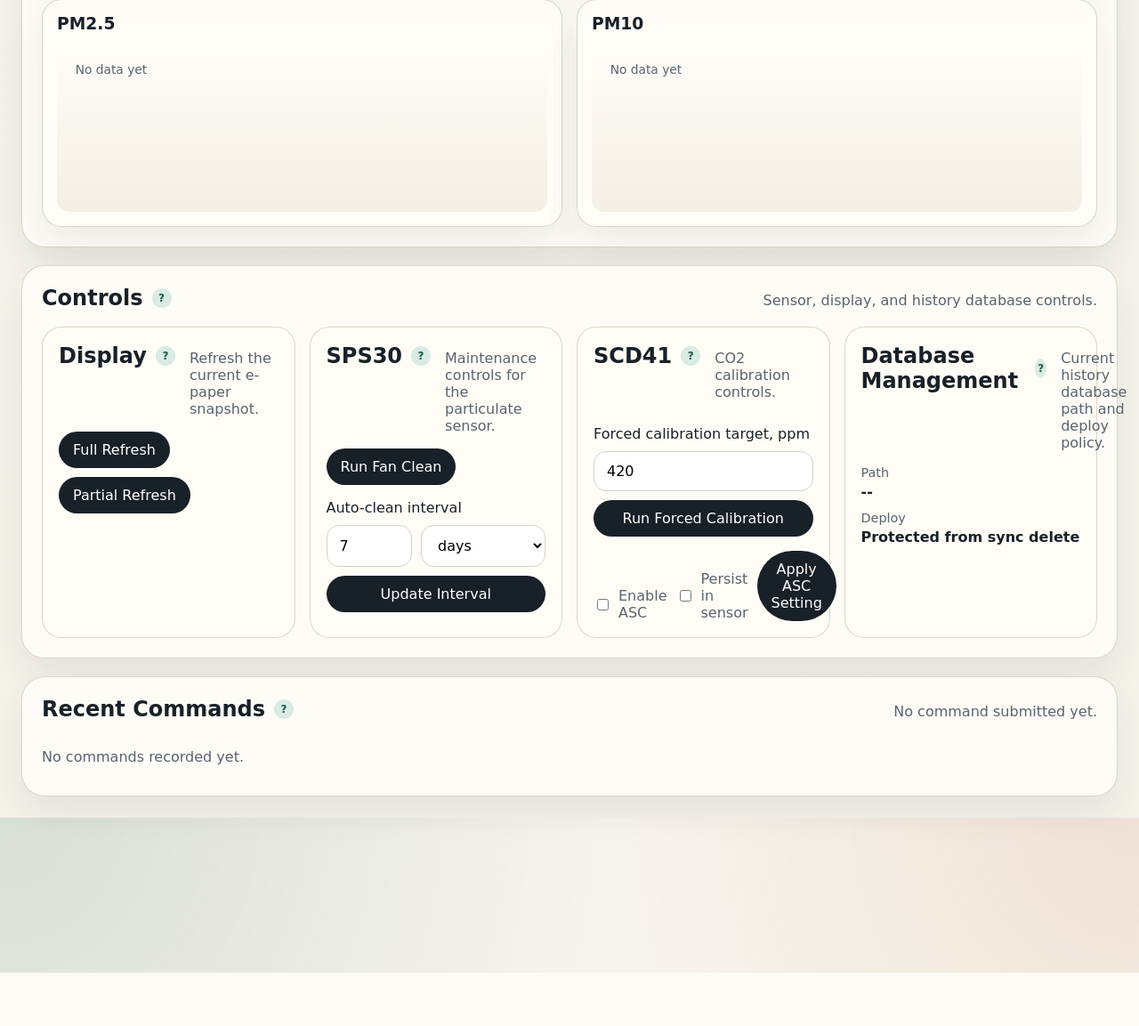
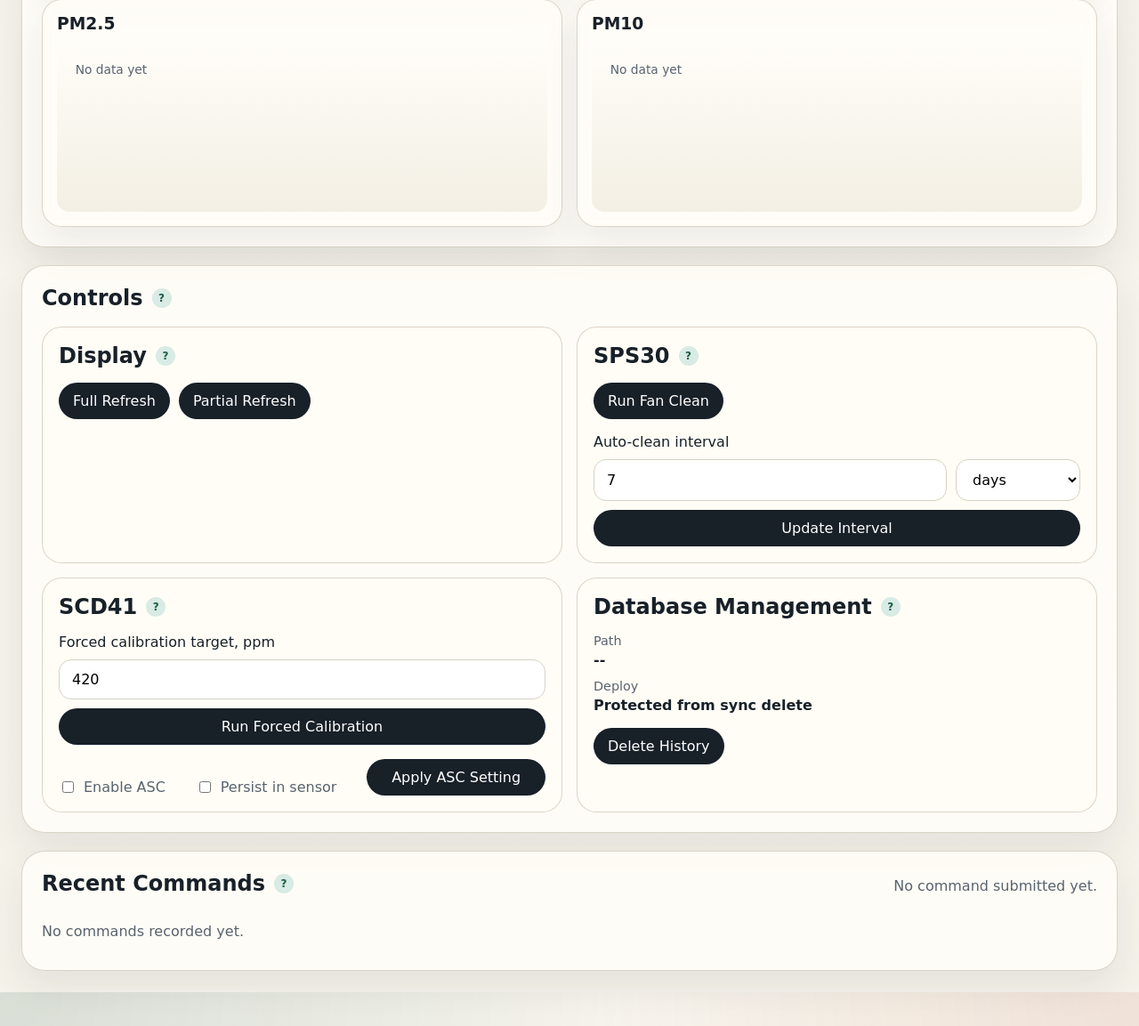
Before and after one commit to andriydread/pi-zero2w-sensors-playground, a Flask app: page / in a window 1280 px wide; the page is wider, and only the part inside the window is pictured. Shown: the part 1350-2503 px from the top of that part at 89% size. Before the commit the page ends 2443 px from the top of that part, so only its background shows below. Run offline with Flask 3, Linux system fonts and the light colour scheme; data that the repository does not hold is empty.

Commit message:
Tighten dashboard controls and forecast layout

```diff
--- a/dashboard/app.py
+++ b/dashboard/app.py
@@ -61,6 +61,12 @@ def create_app() -> Flask:
             }
         )
 
+
+    @app.delete("/api/history")
+    def api_delete_history() -> Any:
+        deleted_rows = database.delete_history()
+        return jsonify({"status": f"Deleted {deleted_rows} history rows."})
+
     @app.post("/api/commands")
     def api_commands() -> Any:
         body: Dict[str, Any] = request.get_json(silent=True) or {}
--- a/dashboard/static/dashboard.css
+++ b/dashboard/static/dashboard.css
@@ -157,7 +157,7 @@ button, input, select {
   color: var(--accent);
 }
 .help-popover p {
-  margin: 0 0 10px;
+  margin: 0;
 }
 .help-popover ul {
   margin: 0;
@@ -188,7 +188,6 @@ button, input, select {
   background: linear-gradient(180deg, rgba(255,255,255,0.8), rgba(216,235,228,0.45));
   display: grid;
   gap: 10px;
-  min-height: 196px;
 }
 .forecast-card p {
   margin: 0;
@@ -202,12 +201,11 @@ button, input, select {
   text-align: center;
 }
 .forecast-body {
-  display: grid;
-  grid-template-columns: auto auto;
-  align-items: end;
-  justify-content: center;
-  column-gap: 10px;
-  min-height: 124px;
+  display: flex;
+  align-items: flex-end;
+  gap: 8px;
+  width: fit-content;
+  margin: 0 auto;
 }
 .forecast-icon {
   width: 88px;
@@ -217,7 +215,7 @@ button, input, select {
 }
 .forecast-stats {
   display: grid;
-  gap: 6px;
+  gap: 4px;
   justify-items: start;
   text-align: left;
 }
@@ -241,6 +239,9 @@ button, input, select {
 }
 .range-switch button.active {
   background: var(--accent);
+}
+.button-danger {
+  background: var(--warning);
 }
 .chart-grid {
   display: grid;
@@ -283,7 +284,7 @@ button, input, select {
 }
 .controls-grid {
   display: grid;
-  grid-template-columns: repeat(4, minmax(0, 1fr));
+  grid-template-columns: repeat(2, minmax(0, 1fr));
   gap: 16px;
   margin-top: 18px;
 }
@@ -294,7 +295,7 @@ button, input, select {
   border: 1px solid rgba(215, 209, 195, 0.9);
 }
 .control-card .panel-head {
-  min-height: 76px;
+  min-height: 0;
 }
 .info-list {
   display: grid;
@@ -376,12 +377,6 @@ input[type="number"], select {
   color: var(--muted);
   padding: 12px 0;
 }
-@media (max-width: 1200px) {
-  .controls-grid {
-    grid-template-columns: repeat(2, minmax(0, 1fr));
-  }
-}
-
 @media (max-width: 980px) {
   .hero,
   .metrics,
--- a/dashboard/static/dashboard.js
+++ b/dashboard/static/dashboard.js
@@ -310,6 +310,19 @@ async function submitCommand(command, payload = {}) {
   await refreshAll();
 }
 
+
+async function deleteHistory() {
+  const confirmed = window.confirm('Delete all stored history measurements? This cannot be undone.');
+  if (!confirmed) {
+    return;
+  }
+
+  const response = await fetch('/api/history', { method: 'DELETE' });
+  const data = await response.json();
+  document.getElementById('command-status').textContent = response.ok ? data.status : (data.error || 'Delete history failed');
+  await refreshAll();
+}
+
 function installActions() {
   document.querySelectorAll('[data-command]').forEach((button) => {
     button.addEventListener('click', async () => {
@@ -348,6 +361,8 @@ function installActions() {
     await submitCommand('scd41_set_asc', { enabled, persist });
   });
 
+  document.getElementById('delete-history-button').addEventListener('click', deleteHistory);
+
   ['chart-temp', 'chart-humid', 'chart-co2', 'chart-aqi', 'chart-pm25', 'chart-pm10'].forEach(installChartHover);
 }
 
--- a/dashboard/templates/index.html
+++ b/dashboard/templates/index.html
@@ -93,19 +93,11 @@
           <h2>Controls</h2>
           <span class="help-chip" tabindex="0">?
             <span class="help-popover">
-              <strong>Purpose</strong>
-              <p>Operational controls and database status for the air monitor.</p>
-              <strong>Cards</strong>
-              <ul>
-                <li><strong>Display</strong>: replays the current e-paper snapshot</li>
-                <li><strong>SPS30</strong>: fan-clean and auto-clean interval controls</li>
-                <li><strong>SCD41</strong>: forced calibration and ASC controls</li>
-                <li><strong>Database Management</strong>: current history database location and deploy handling</li>
-              </ul>
+              <strong>Controls</strong>
+              <p>Display refresh, SPS30 maintenance, SCD41 calibration, and history database actions.</p>
             </span>
           </span>
         </div>
-        <p>Sensor, display, and history database controls.</p>
       </div>
       <div class="controls-grid">
         <section class="control-card">
@@ -114,17 +106,11 @@
               <h2>Display</h2>
               <span class="help-chip" tabindex="0">?
                 <span class="help-popover">
-                  <strong>Purpose</strong>
-                  <p>Replays the current dashboard snapshot on the e-paper display.</p>
-                  <strong>Buttons</strong>
-                  <ul>
-                    <li><strong>Full Refresh</strong>: redraws the whole panel and helps reduce ghosting</li>
-                    <li><strong>Partial Refresh</strong>: updates faster with less flashing using the current snapshot</li>
-                  </ul>
+                  <strong>Display</strong>
+                  <p><strong>Full Refresh</strong> redraws the whole panel. <strong>Partial Refresh</strong> updates faster with less flashing.</p>
                 </span>
               </span>
             </div>
-            <p>Refresh the current e-paper snapshot.</p>
           </div>
           <div class="button-row">
             <button data-command="display_full_refresh">Full Refresh</button>
@@ -138,17 +124,11 @@
               <h2>SPS30</h2>
               <span class="help-chip" tabindex="0">?
                 <span class="help-popover">
-                  <strong>Purpose</strong>
-                  <p>Maintenance controls for the particulate sensor.</p>
-                  <strong>Options</strong>
-                  <ul>
-                    <li><strong>Run Fan Clean</strong>: starts the sensor cleaning cycle</li>
-                    <li><strong>Auto-clean interval</strong>: changes how often the sensor cleans itself automatically</li>
-                  </ul>
+                  <strong>SPS30</strong>
+                  <p><strong>Run Fan Clean</strong> starts the cleaning cycle. <strong>Auto-clean interval</strong> changes the sensor's automatic cleaning cadence.</p>
                 </span>
               </span>
             </div>
-            <p>Maintenance controls for the particulate sensor.</p>
           </div>
           <div class="button-row">
             <button data-command="sps30_force_clean">Run Fan Clean</button>
@@ -174,18 +154,11 @@
               <h2>SCD41</h2>
               <span class="help-chip" tabindex="0">?
                 <span class="help-popover">
-                  <strong>Purpose</strong>
-                  <p>CO2 calibration controls.</p>
-                  <strong>Options</strong>
-                  <ul>
-                    <li><strong>Forced calibration</strong>: only run in stable known air, usually outdoor fresh air</li>
-                    <li><strong>Enable ASC</strong>: toggles automatic self calibration</li>
-                    <li><strong>Persist in sensor</strong>: saves the ASC setting inside the sensor so it survives reboot</li>
-                  </ul>
+                  <strong>SCD41</strong>
+                  <p><strong>Forced calibration</strong> should be run only in known stable air. <strong>Enable ASC</strong> toggles automatic self calibration, and <strong>Persist in sensor</strong> saves it across reboots.</p>
                 </span>
               </span>
             </div>
-            <p>CO2 calibration controls.</p>
           </div>
           <form id="scd41-calibration-form" class="stack-form">
             <label for="target-co2">Forced calibration target, ppm</label>
@@ -205,21 +178,18 @@
               <h2>Database Management</h2>
               <span class="help-chip" tabindex="0">?
                 <span class="help-popover">
-                  <strong>Purpose</strong>
-                  <p>Shows where the SQLite history database lives and how code deploys treat it.</p>
-                  <strong>Deploy</strong>
-                  <ul>
-                    <li>The default `data/` directory is excluded from sync</li>
-                    <li>The remote `data/` directory is protected from `rsync --delete`</li>
-                  </ul>
+                  <strong>Database Management</strong>
+                  <p>The history database path is shown below. Deploy sync excludes `data/` and the delete button clears stored measurements.</p>
                 </span>
               </span>
             </div>
-            <p>Current history database path and deploy policy.</p>
           </div>
           <div class="info-list">
             <p><span>Path</span><strong id="database-path">--</strong></p>
             <p><span>Deploy</span><strong>Protected from sync delete</strong></p>
+          </div>
+          <div class="button-row">
+            <button id="delete-history-button" class="button-danger" type="button">Delete History</button>
           </div>
         </section>
       </div>
--- a/storage.py
+++ b/storage.py
@@ -256,6 +256,14 @@ class AirMonitorDatabase:
             )
         return history
 
+
+    def delete_history(self) -> int:
+        with self._connect() as connection:
+            cursor = connection.execute("DELETE FROM measurements")
+            deleted_rows = int(cursor.rowcount if cursor.rowcount is not None else 0)
+            connection.execute("VACUUM")
+        return deleted_rows
+
     def get_dashboard_summary(self) -> Dict[str, Any]:
         return {
             "latest_measurement": self.get_latest_measurement(),
```
